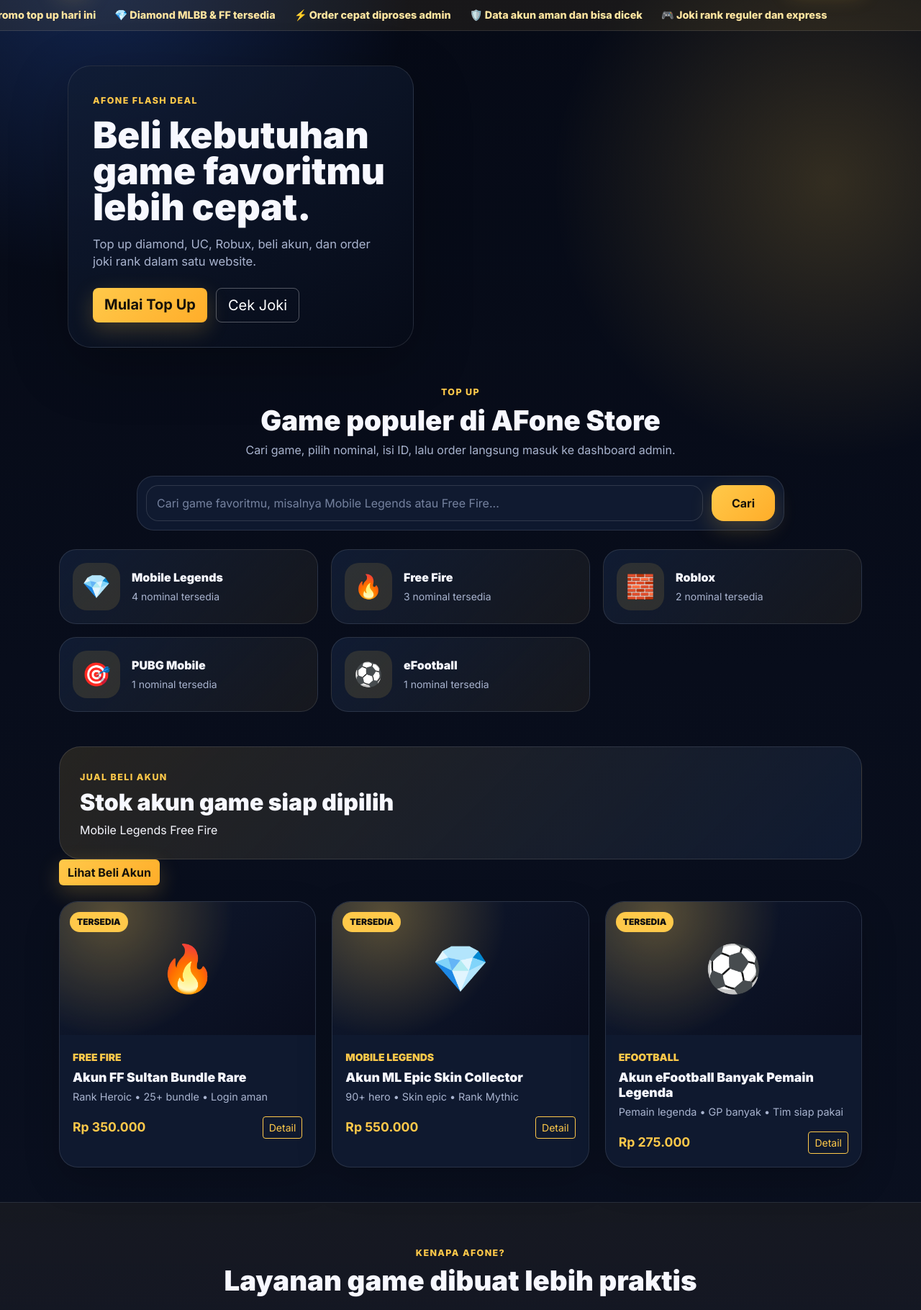
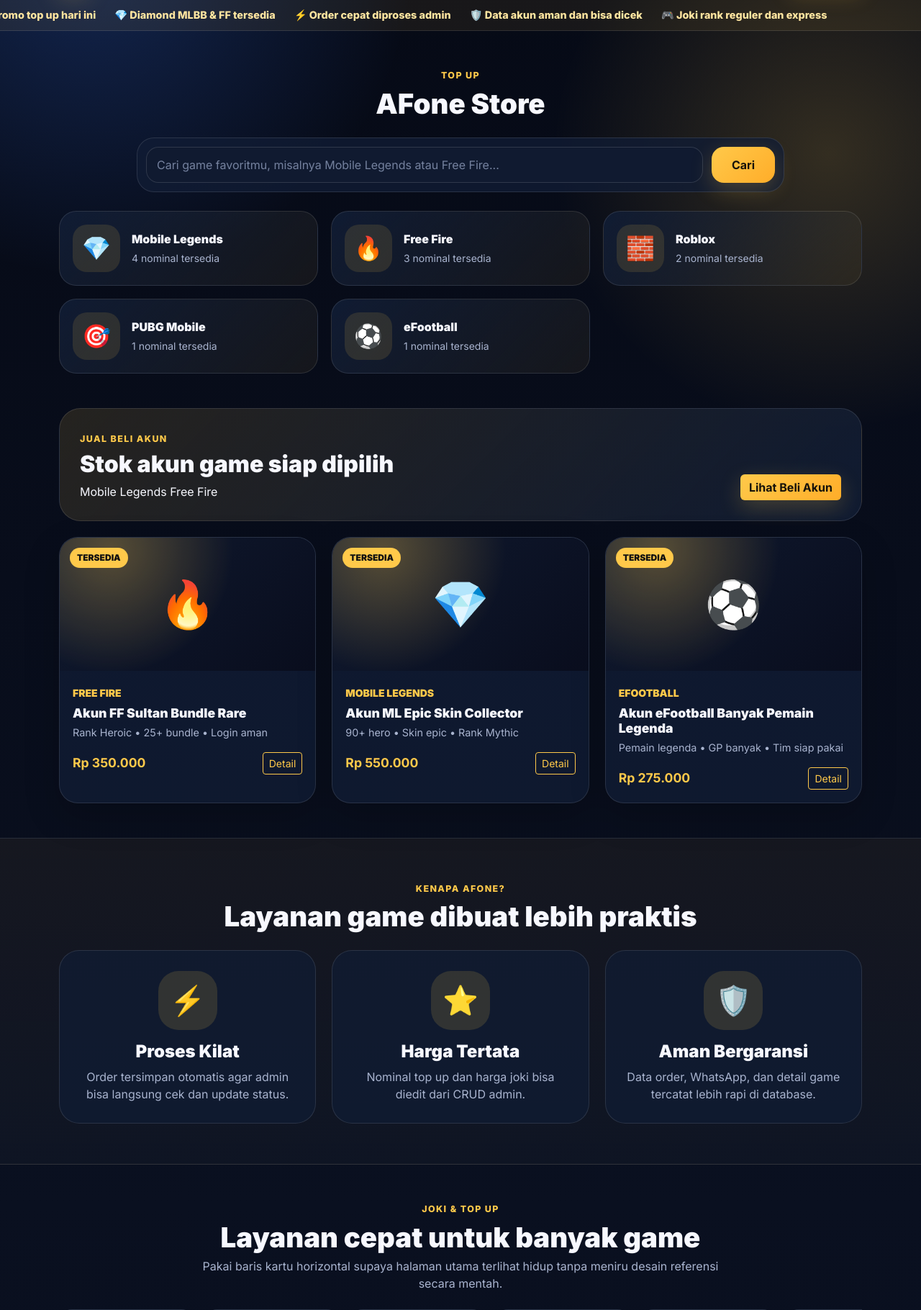
Before and after one commit to arulafwandi-gif/afone_store, a PHP site: page / in a window 1280 px wide. Shown: the part 65-1885 px from the top of the page at 72% size. Run offline with PHP 8.4, Linux system fonts and the light colour scheme; data comes from the database, SQL or seed files in the repository.

Commit message:
update lagi bang

```diff
--- a/index.php
+++ b/index.php
@@ -1,15 +1,23 @@
 <?php
 require_once __DIR__ . '/includes/helpers.php';
+
+// Set judul halaman dan halaman aktif untuk navigasi
 $pageTitle = 'AFone Store - Top Up Game, Joki, dan Beli Akun';
 $activePage = 'home';
+
+// Ambil data yang diperlukan untuk halaman utama
 $popularGames = get_popular_games(8);
 $allGames = get_games(true);
 $gamesForHome = $popularGames ?: array_slice($allGames, 0, 8);
 $accounts = get_game_accounts(true);
 $regularJoki = get_joki_services('reguler', true);
 $topPackages = array_slice(fallback_packages(), 0, 6);
+
+// Sertakan header
 require __DIR__ . '/includes/header.php';
 ?>
+
+<!-- Promo Ticker -->
 <section class="home-ticker">
     <div class="container">
         <div class="ticker-track">
@@ -22,28 +30,12 @@ require __DIR__ . '/includes/header.php';
     </div>
 </section>
 
-<section class="container home-block">
-    <div class="container">
-        <div class="home-promo-main">
-            <div class="promo-copy">
-                <span class="section-kicker">AFone Flash Deal</span>
-                <h1>Beli kebutuhan game favoritmu lebih cepat.</h1>
-                <p>Top up diamond, UC, Robux, beli akun, dan order joki rank dalam satu website.</p>
-                <div class="promo-actions">
-                    <a href="TopUp.php" class="btn btn-warning btn-lg fw-bold">Mulai Top Up</a>
-                    <a href="Jokigame.php" class="btn btn-outline-light btn-lg">Cek Joki</a>
-                </div>
-            </div>
 
-        </div>
-    </div>
-</section>
-
+<!-- Game Populer -->
 <section class="container home-block">
     <div class="home-section-head text-center">
         <span class="section-kicker">Top Up</span>
-        <h2>Game populer di AFone Store</h2>
-        <p>Cari game, pilih nominal, isi ID, lalu order langsung masuk ke dashboard admin.</p>
+        <h2>AFone Store</h2>
     </div>
 
     <form action="TopUp.php" method="get" class="home-search-wrap">
@@ -70,15 +62,14 @@ require __DIR__ . '/includes/header.php';
     </div>
 </section>
 
+<!-- Jual Beli Akun -->
 <section class="container home-block">
     <div class="dual-shop-card">
         <div>
             <span class="section-kicker">Jual Beli Akun</span>
             <h2>Stok akun game siap dipilih</h2>
-
-                <a href="beli-akun.php?game_id=1">Mobile Legends</a>
-                <a href="beli-akun.php?game_id=2">Free Fire</a>
-            </div>
+            <a href="beli-akun.php?game_id=1">Mobile Legends</a>
+            <a href="beli-akun.php?game_id=2">Free Fire</a>
         </div>
         <a href="beli-akun.php" class="btn btn-warning fw-bold">Lihat Beli Akun</a>
     </div>
@@ -110,6 +101,7 @@ require __DIR__ . '/includes/header.php';
     </div>
 </section>
 
+<!-- Kenapa AFone -->
 <section class="home-why-section">
     <div class="container">
         <div class="home-section-head text-center">
@@ -117,13 +109,26 @@ require __DIR__ . '/includes/header.php';
             <h2>Layanan game dibuat lebih praktis</h2>
         </div>
         <div class="home-why-grid">
-            <div class="home-why-card"><div>⚡</div><h4>Proses Kilat</h4><p>Order tersimpan otomatis agar admin bisa langsung cek dan update status.</p></div>
-            <div class="home-why-card"><div>⭐</div><h4>Harga Tertata</h4><p>Nominal top up dan harga joki bisa diedit dari CRUD admin.</p></div>
-            <div class="home-why-card"><div>🛡️</div><h4>Aman Bergaransi</h4><p>Data order, WhatsApp, dan detail game tercatat lebih rapi di database.</p></div>
+            <div class="home-why-card">
+                <div>⚡</div>
+                <h4>Proses Kilat</h4>
+                <p>Order tersimpan otomatis agar admin bisa langsung cek dan update status.</p>
+            </div>
+            <div class="home-why-card">
+                <div>⭐</div>
+                <h4>Harga Tertata</h4>
+                <p>Nominal top up dan harga joki bisa diedit dari CRUD admin.</p>
+            </div>
+            <div class="home-why-card">
+                <div>🛡️</div>
+                <h4>Aman Bergaransi</h4>
+                <p>Data order, WhatsApp, dan detail game tercatat lebih rapi di database.</p>
+            </div>
         </div>
     </div>
 </section>
 
+<!-- Joki & Top Up -->
 <section class="container home-block">
     <div class="home-section-head text-center">
         <span class="section-kicker">Joki & Top Up</span>
@@ -133,13 +138,20 @@ require __DIR__ . '/includes/header.php';
     <div class="home-scroll-row">
         <?php foreach (array_slice($allGames, 0, 10) as $game): ?>
             <a class="home-scroll-chip" href="game.php?slug=<?= e($game['slug']) ?>">
-                <span><?php if (!empty($game['image_url'])): ?><img src="<?= e(image_src($game['image_url'])) ?>" alt="<?= e($game['name']) ?>"><?php else: ?><?= e($game['icon_emoji'] ?: '🎮') ?><?php endif; ?></span>
+                <span>
+                    <?php if (!empty($game['image_url'])): ?>
+                        <img src="<?= e(image_src($game['image_url'])) ?>" alt="<?= e($game['name']) ?>">
+                    <?php else: ?>
+                        <?= e($game['icon_emoji'] ?: '🎮') ?>
+                    <?php endif; ?>
+                </span>
                 <b><?= e($game['name']) ?></b>
             </a>
         <?php endforeach; ?>
     </div>
 </section>
 
+<!-- Daftar Harga Joki -->
 <section class="container home-block">
     <div class="home-joki-price-card">
         <div class="d-flex justify-content-between align-items-end flex-wrap gap-3 mb-3">
@@ -154,25 +166,45 @@ require __DIR__ . '/includes/header.php';
             <?php foreach (array_slice($regularJoki, 0, 6) as $service): ?>
                 <div class="home-joki-mini">
                     <span><?= e($service['icon'] ?? '🏆') ?></span>
-                    <div><strong><?= e($service['rank_name']) ?></strong><small><?= rupiah($service['price']) ?></small></div>
+                    <div>
+                        <strong><?= e($service['rank_name']) ?></strong>
+                        <small><?= rupiah($service['price']) ?></small>
+                    </div>
                 </div>
             <?php endforeach; ?>
         </div>
     </div>
 </section>
 
+<!-- Info Terbaru -->
 <section class="container home-block">
     <div class="home-section-head text-center">
         <span class="section-kicker">Info Terbaru</span>
         <h2>Update seputar game dan promo</h2>
     </div>
     <div class="home-info-grid">
-        <article class="home-info-card"><div>💎</div><h4>Promo diamond MLBB</h4><p>Cek nominal favorit seperti Weekly Pass, 86 Diamonds, dan 172 Diamonds.</p><a href="TopUp.php">Cek Top Up</a></article>
-        <article class="home-info-card"><div>🔥</div><h4>Bundle Free Fire</h4><p>Siapkan diamond FF untuk event, bundle, dan membership mingguan.</p><a href="game.php?slug=free-fire">Lihat FF</a></article>
-        <article class="home-info-card"><div>👑</div><h4>Joki push rank</h4><p>Pakai kalkulator joki untuk menghitung target rank dan layanan express.</p><a href="Jokigame.php">Hitung Joki</a></article>
+        <article class="home-info-card">
+            <div>💎</div>
+            <h4>Promo diamond MLBB</h4>
+            <p>Cek nominal favorit seperti Weekly Pass, 86 Diamonds, dan 172 Diamonds.</p>
+            <a href="TopUp.php">Cek Top Up</a>
+        </article>
+        <article class="home-info-card">
+            <div>🔥</div>
+            <h4>Bundle Free Fire</h4>
+            <p>Siapkan diamond FF untuk event, bundle, dan membership mingguan.</p>
+            <a href="game.php?slug=free-fire">Lihat FF</a>
+        </article>
+        <article class="home-info-card">
+            <div>👑</div>
+            <h4>Joki push rank</h4>
+            <p>Pakai kalkulator joki untuk menghitung target rank dan layanan express.</p>
+            <a href="Jokigame.php">Hitung Joki</a>
+        </article>
     </div>
 </section>
 
+<!-- FAQ -->
 <section class="container home-block">
     <div class="home-faq-card">
         <div class="home-section-head text-center">
@@ -181,18 +213,46 @@ require __DIR__ . '/includes/header.php';
         </div>
         <div class="accordion accordion-flush" id="homeFaq">
             <div class="accordion-item home-faq-item">
-                <h2 class="accordion-header"><button class="accordion-button collapsed" type="button" data-bs-toggle="collapse" data-bs-target="#faq1">Apa itu AFone Store?</button></h2>
-                <div id="faq1" class="accordion-collapse collapse" data-bs-parent="#homeFaq"><div class="accordion-body">AFone Store adalah website PHP MySQL untuk layanan top up game, joki rank, beli akun, dan pengelolaan data melalui admin panel.</div></div>
+                <h2 class="accordion-header">
+                    <button class="accordion-button collapsed" type="button" data-bs-toggle="collapse" data-bs-target="#faq1">
+                        Apa itu AFone Store?
+                    </button>
+                </h2>
+                <div id="faq1" class="accordion-collapse collapse" data-bs-parent="#homeFaq">
+                    <div class="accordion-body">
+                        AFone Store adalah website PHP MySQL untuk layanan top up game, joki rank, beli akun, dan pengelolaan data melalui admin panel.
+                    </div>
+                </div>
             </div>
             <div class="accordion-item home-faq-item">
-                <h2 class="accordion-header"><button class="accordion-button collapsed" type="button" data-bs-toggle="collapse" data-bs-target="#faq2">Apakah nominal diamond bisa diubah?</button></h2>
-                <div id="faq2" class="accordion-collapse collapse" data-bs-parent="#homeFaq"><div class="accordion-body">Bisa. Masuk ke dashboard admin, lalu buka menu CRUD Nominal untuk tambah, edit, hapus, atau menonaktifkan paket.</div></div>
+                <h2 class="accordion-header">
+                    <button class="accordion-button collapsed" type="button" data-bs-toggle="collapse" data-bs-target="#faq2">
+                        Apakah nominal diamond bisa diubah?
+                    </button>
+                </h2>
+                <div id="faq2" class="accordion-collapse collapse" data-bs-parent="#homeFaq">
+                    <div class="accordion-body">
+                        Bisa. Masuk ke dashboard admin, lalu buka menu CRUD Nominal untuk tambah, edit, hapus, atau menonaktifkan paket.
+                    </div>
+                </div>
             </div>
             <div class="accordion-item home-faq-item">
-                <h2 class="accordion-header"><button class="accordion-button collapsed" type="button" data-bs-toggle="collapse" data-bs-target="#faq3">Bagaimana menambahkan foto game?</button></h2>
-                <div id="faq3" class="accordion-collapse collapse" data-bs-parent="#homeFaq"><div class="accordion-body">Masuk ke admin, buka CRUD Game, klik tambah atau edit game, lalu gunakan tombol upload gambar.</div></div>
+                <h2 class="accordion-header">
+                    <button class="accordion-button collapsed" type="button" data-bs-toggle="collapse" data-bs-target="#faq3">
+                        Bagaimana menambahkan foto game?
+                    </button>
+                </h2>
+                <div id="faq3" class="accordion-collapse collapse" data-bs-parent="#homeFaq">
+                    <div class="accordion-body">
+                        Masuk ke admin, buka CRUD Game, klik tambah atau edit game, lalu gunakan tombol upload gambar.
+                    </div>
+                </div>
             </div>
         </div>
     </div>
 </section>
-<?php require __DIR__ . '/includes/footer.php'; ?>
+
+<?php
+// Sertakan footer
+require __DIR__ . '/includes/footer.php';
+?>
```
Also changed, not shown: TopUp.php (+3 -4 lines).
